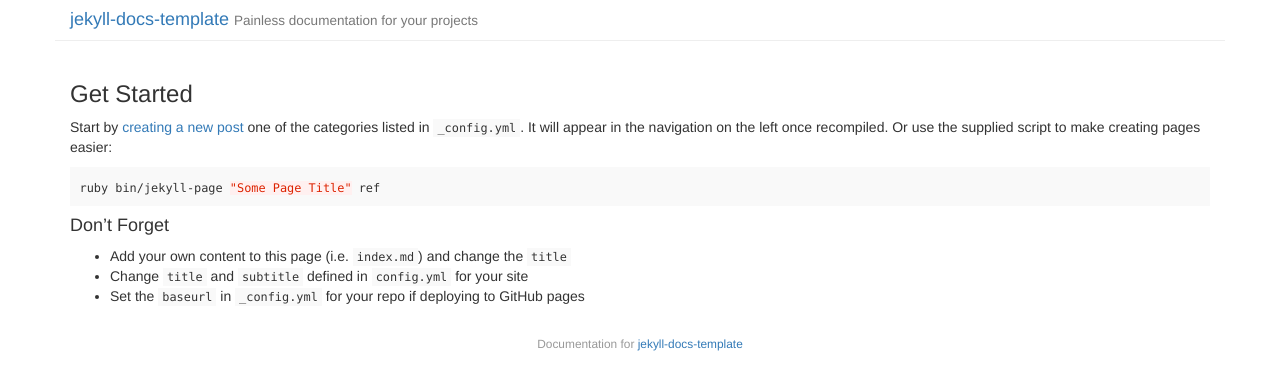
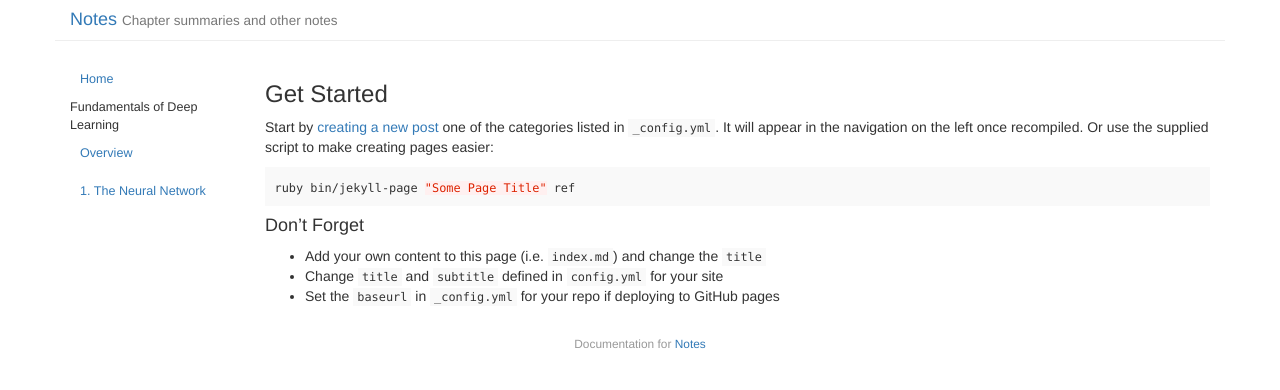
Before and after one commit to kajaschmidt/notes, a Jekyll site: the page built from index.md, in a window 1280 px wide. Shown: the top 390 px of the page. Built offline with Jekyll 4.4.1, drawn with Linux system fonts in a browser that asks for light colours.

Commit message:
raw setup

```diff
--- a/_config.yml
+++ b/_config.yml
@@ -1,6 +1,6 @@
 # Site title and subtitle. This is used in _includes/header.html
-title: 'jekyll-docs-template'
-subtitle: 'Painless documentation for your projects'
+title: 'Notes'
+subtitle: 'Chapter summaries and other notes'
 
 # if you wish to integrate disqus on pages set your shortname here
 disqus_shortname: ''
@@ -12,7 +12,7 @@ google_analytics_id: ''
 #   0 - always hide
 #   1 - always show
 #   2 - show only if posts are present
-navigation: 2
+navigation: 1
 
 # URL to source code, used in _includes/footer.html
 codeurl: 'https://github.com/bruth/jekyll-docs-template'
@@ -23,12 +23,13 @@ sections: [
     ['tut', 'Tutorial'],
     ['ref', 'Reference'],
     ['dev', 'Developers'],
-    ['post', 'Posts']
+    ['post', 'Posts'],
+    ['fodl', 'Fundamentals of Deep Learning']
 ]
 
 # Keep as an empty string if served up at the root. If served up at a specific
 # path (e.g. on GitHub pages) leave off the trailing slash, e.g. /my-project
-baseurl: ''
+baseurl: '/notes'
 
 # Dates are not included in permalinks
 permalink: none
--- a/index.md
+++ b/index.md
@@ -1,6 +1,6 @@
 ---
 layout: default
-title: "Jekyll Docs Template"
+title: "Notes"
 ---
 
 ### Get Started
```
Also changed, not shown: _pages/1-the-neural-network.md (added, +1 -0 lines), _pages/overview.md (added, +1 -0 lines), _pages/test.md (added, +1 -0 lines), _posts/2018-02-04-1-the-neural-network.md (added, +7 -0 lines), _posts/2018-02-04-overview.md (added, +20 -0 lines), README.md, 2 other files.
